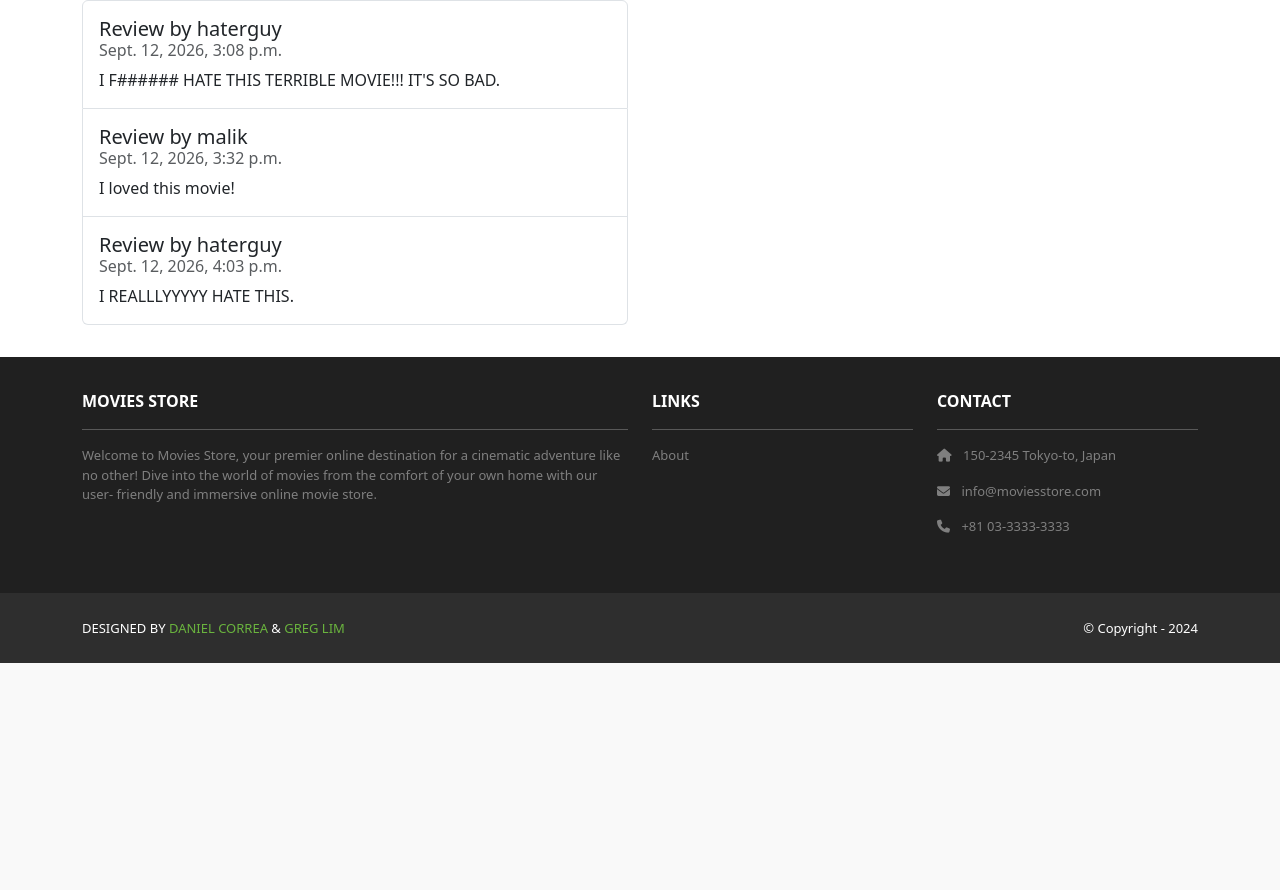
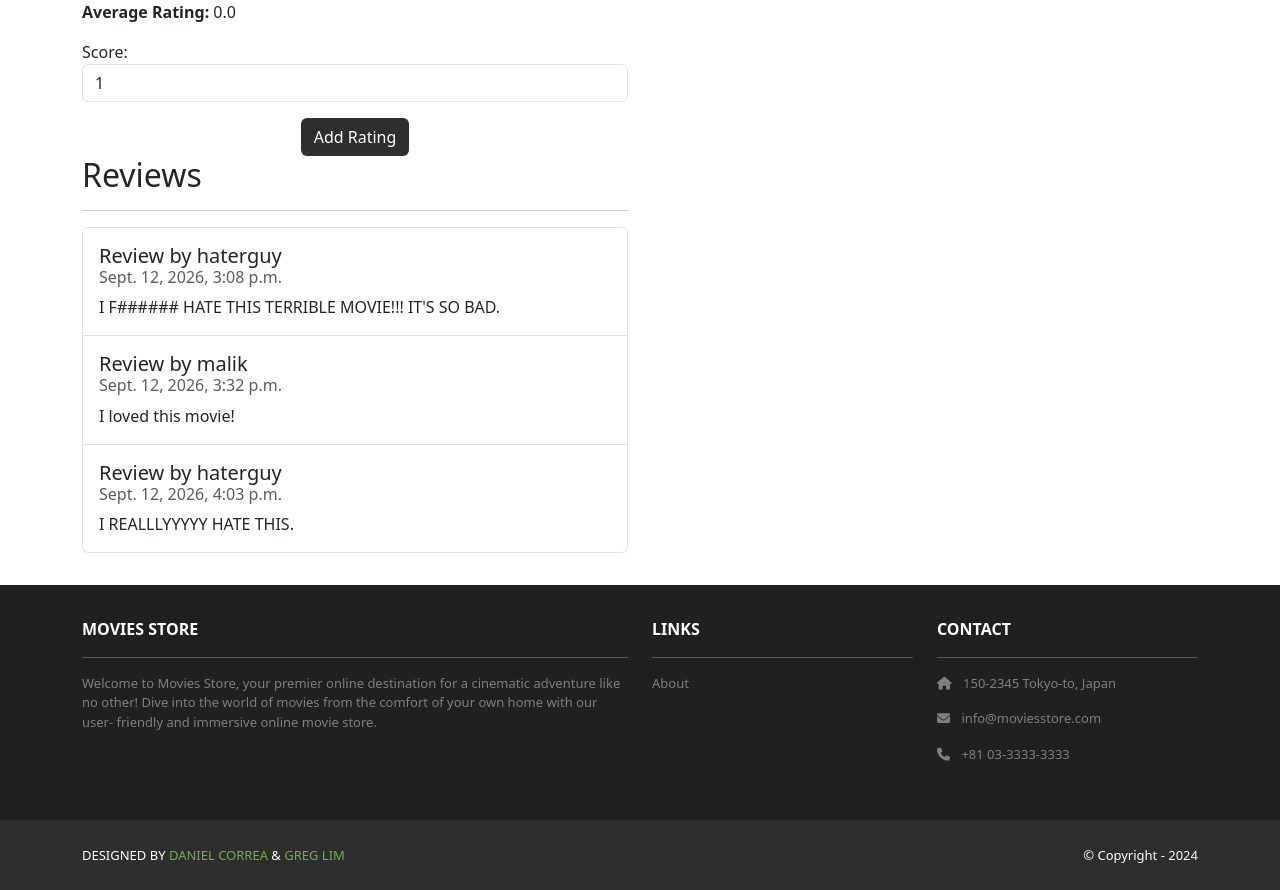
Before and after one commit to malikharmony/moviesstore, a Django app: page /movies/1/ in a window 1280 px wide. Shown: the part 415-1305 px from the top of the page. Before the commit the page ends 1078 px from the top, so only its background shows below. Run offline with Django 5.2, Linux system fonts and the light colour scheme; data comes from the database, SQL or seed files in the repository; data that the repository does not hold is empty; some libraries are stand-ins or nearby versions.

Commit message:
Movie Ratings Feature
Added a feature to rate movies and display the average rating for each movie.

```diff
--- a/movies/models.py
+++ b/movies/models.py
@@ -27,3 +27,9 @@ class Report(models.Model):
     user = models.ForeignKey(User, on_delete=models.CASCADE)
     def __str__(self):
         return str(self.id) + ' - ' + self.reason
+
+class Ratings(models.Model):
+    id = models.AutoField(primary_key=True)
+    score = models.IntegerField()
+    movie = models.ForeignKey(Movie, on_delete=models.CASCADE)
+    user = models.ForeignKey(User, on_delete=models.CASCADE)
--- a/movies/templates/movies/show.html
+++ b/movies/templates/movies/show.html
@@ -29,6 +29,33 @@
             </div>
           </form>
         </p>
+
+        <h2>Ratings</h2>
+        <hr />
+
+        <p><b>Average Rating:</b> {{ template_data.average_rating }}</p>
+
+        <form method="POST" action="{% url 'movies.create_rating' id=template_data.movie.id %}">
+          {% csrf_token %}
+          <p>
+            <label for="score">Score:</label>
+            <select name="score" id="score" class="form-control" required>
+              <option value="1">1</option>
+              <option value="2">2</option>
+              <option value="3">3</option>
+              <option value="4">4</option>
+              <option value="5">5</option>
+            </select>
+          </p>
+          <div class="text-center">
+            <button type="submit"
+              class="btn bg-dark text-white">
+              Add Rating
+            </button>
+          </div>
+        </form>
+
+
         <h2>Reviews</h2>
         <hr />
         <ul class="list-group">
--- a/movies/urls.py
+++ b/movies/urls.py
@@ -7,4 +7,5 @@ urlpatterns = [
     path('<int:id>/review/<int:review_id>/edit/', views.edit_review, name='movies.edit_review'),
     path('<int:id>/review/<int:review_id>/delete/', views.delete_review, name='movies.delete_review'),
     path('<int:id>/review/<int:review_id>/report/', views.report_review, name='movies.report_review'),
+    path('<int:id>/ratings/create/', views.create_rating, name = 'movies.create_rating'),
 ]
--- a/movies/views.py
+++ b/movies/views.py
@@ -1,5 +1,5 @@
 from django.shortcuts import render, redirect, get_object_or_404
-from .models import Movie, Review, Report
+from .models import Movie, Review, Report, Ratings
 from django.contrib.auth.decorators import login_required
 
 def index(request):
@@ -17,10 +17,27 @@ def index(request):
 def show(request, id):
     movie = Movie.objects.get(id=id)
     reviews = Review.objects.filter(movie=movie)
+    ratings = Ratings.objects.filter(movie=movie)
     template_data = {}
     template_data['title'] = movie.name
     template_data['movie'] = movie
     template_data['reviews'] = reviews
+
+    total = 0
+    count = 0
+    for rating in ratings:
+        total += int(rating.score)
+        count += 1
+
+    if count > 0:
+        average = float(total) / count
+        template_data['average_rating'] = average
+    else:
+        template_data['average_rating'] = 0.0
+
+    if request.user.is_authenticated:
+        template_data['user_rating'] = Ratings.objects.filter(movie=movie, user=request.user)
+
     return render(request, 'movies/show.html',
                   {'template_data': template_data})
 
@@ -82,6 +99,38 @@ def report_review(request, id, review_id):
     else:
         return redirect('movies.show', id=id)
 
+
+@login_required
+def create_rating(request, id):
+    if request.method == 'POST':
+        score = request.POST['score']
+        if score is not None:
+            movie = get_object_or_404(Movie, id=id)
+            rating = None
+            try:
+                rating = Ratings.objects.get(movie=movie, user=request.user)
+            except:
+                rating = None
+
+            if rating is None:
+                rating = Ratings()
+                rating.movie = movie
+                rating.user = request.user
+
+            rating.score = int(score)
+            rating.save()
+    return redirect('movies.show', id=id)
+
+
+
+
+
+
+
+
+
+
+
 # @login_required
 # def create_review(request, id):
 #     if request.method == 'POST' and request.POST['comment'] != '':
```
